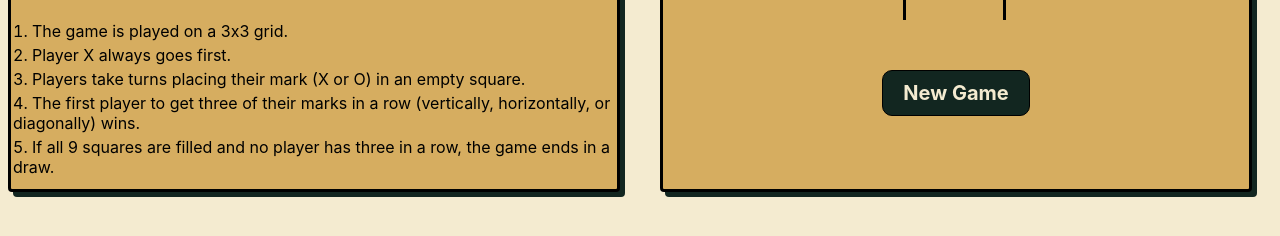
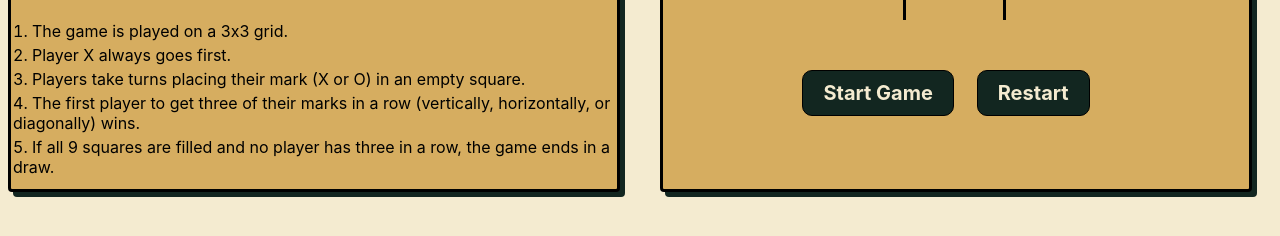
Before and after one commit to madesh02104/javascript-projects, a plain HTML site: page tic-tac-toe/index.html in a window 1280 px wide. Shown: the part 442-678 px from the top of the page. Drawn offline with Linux system fonts and the light colour scheme.

Commit message:
tweaked some changes in UI for better functionality

```diff
--- a/tic-tac-toe/index.html
+++ b/tic-tac-toe/index.html
@@ -45,7 +45,10 @@
                 <div class="tile" id="tile8"></div>
                 <div class="tile" id="tile9"></div>
             </div>
-            <button class="new-game-btn">New Game</button>
+            <div class="buttons">
+                <button class="start-btn">Start Game</button>
+                <button class="new-game-btn">Restart</button>
+            </div>
         </aside>
     </main>
     <footer>
--- a/tic-tac-toe/styles.css
+++ b/tic-tac-toe/styles.css
@@ -92,6 +92,7 @@ form>h2 {
     font-size: 3rem;
     text-align: center;
 }
+
 
 .name {
     font-size: 1.6rem;
@@ -198,10 +199,9 @@ aside {
 
 .tile:hover{
     background-color: #a7884f;
-    opacity: 0.5;
 }
 
-.new-game-btn {
+.new-game-btn, .start-btn{
     font-size: 2rem;
     font-weight: bold;
     border: 1px solid black;
@@ -210,9 +210,10 @@ aside {
     padding: 1rem 2rem;
     border-radius: 1rem;
     transition: 0.3s;
+    margin-right: 2rem;
 }
 
-.new-game-btn:hover{
+.new-game-btn:hover, .start-btn:hover{
     background-color: #D6AD60;
     color: black;
     cursor: pointer;
```
